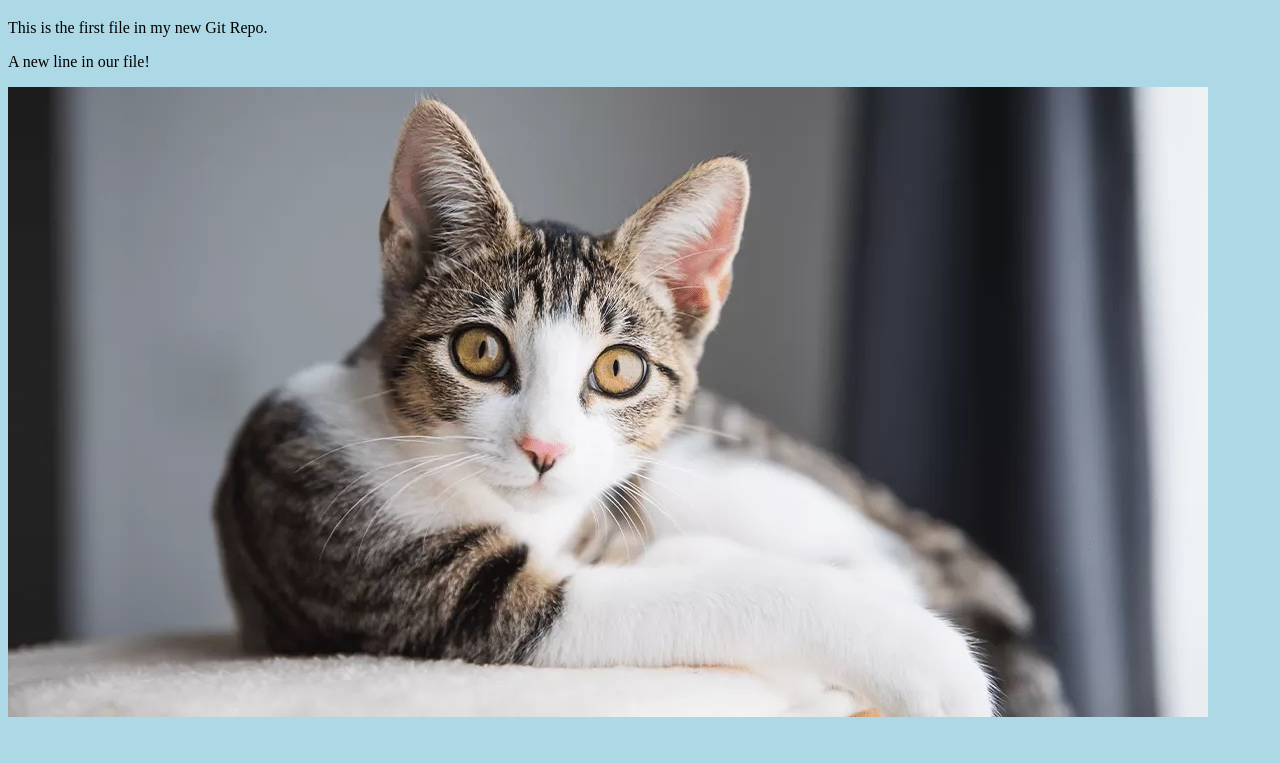
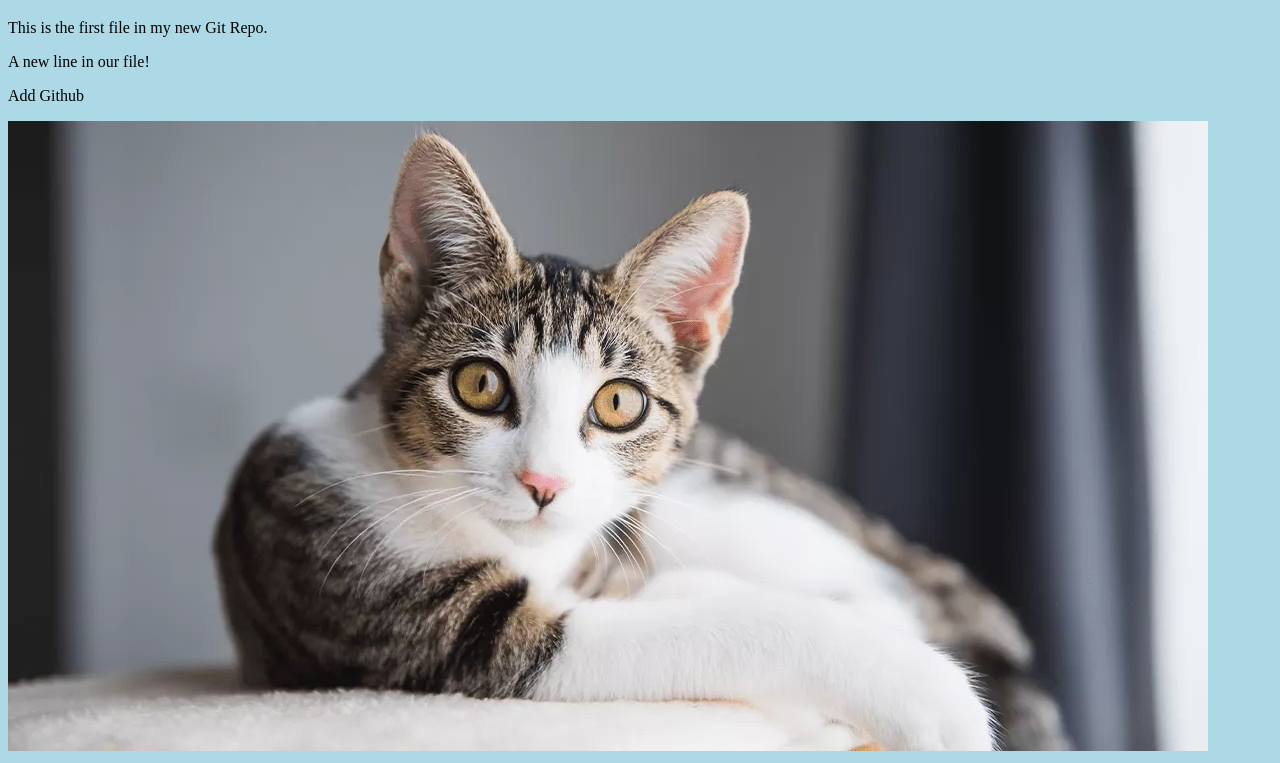
Before and after one commit to smalldevK/test-2025-1, a plain HTML site: page index.html in a window 1280 px wide. Shown: the part 61-824 px from the top of the page. Before the commit the page ends 800 px from the top, so only its background shows below. Drawn offline with Linux system fonts and the light colour scheme.

Commit message:
Update index.html

```diff
--- a/index.html
+++ b/index.html
@@ -10,6 +10,7 @@
     <h1>Hello Git!</h1>
     <p>This is the first file in my new Git Repo.</p>
     <p>A new line in our file!</p>
+    <p>Add Github</p>
     <img src="20240515ceva_experts4.jpg">
 </body>
 </html>
```
